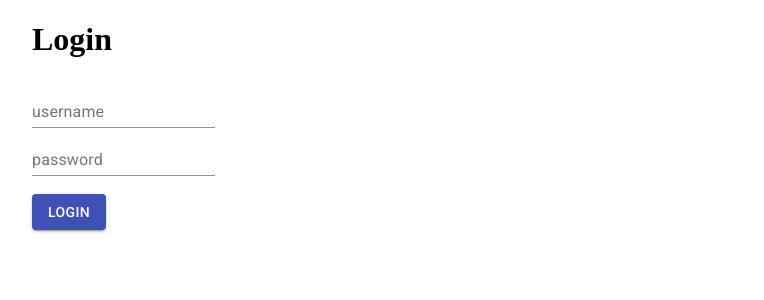
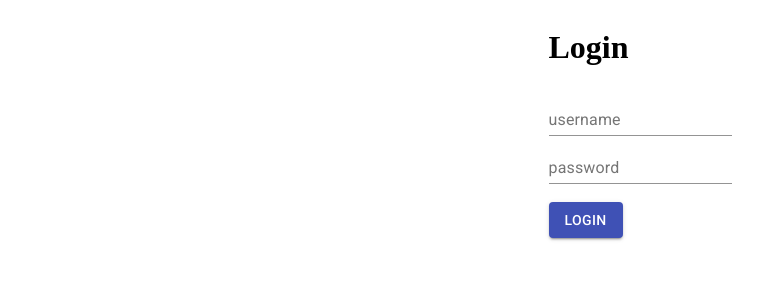
Before and after one commit to Kelel1/loginForm, a React (Create React App) app: page / in a window 1280 px wide. Shown: the top 300 px of the page, without its empty margins (0-764 px from the left). Built offline with nearby package versions, Linux system fonts and the light colour scheme.

Commit message:
center login-form

```diff
--- a/src/components/App.js
+++ b/src/components/App.js
@@ -1,15 +1,16 @@
 import React from 'react';
-import Container from '@material-ui/core/Container';
+import {Container, Grid} from '@material-ui/core';
 import LogIn from './LogIn';
 
 
 const App = () => {
 
-
     return (
 
       <Container>
+        <Grid container justify="center">
         <LogIn></LogIn>
+        </Grid>
       </Container>
     )
 }
```
